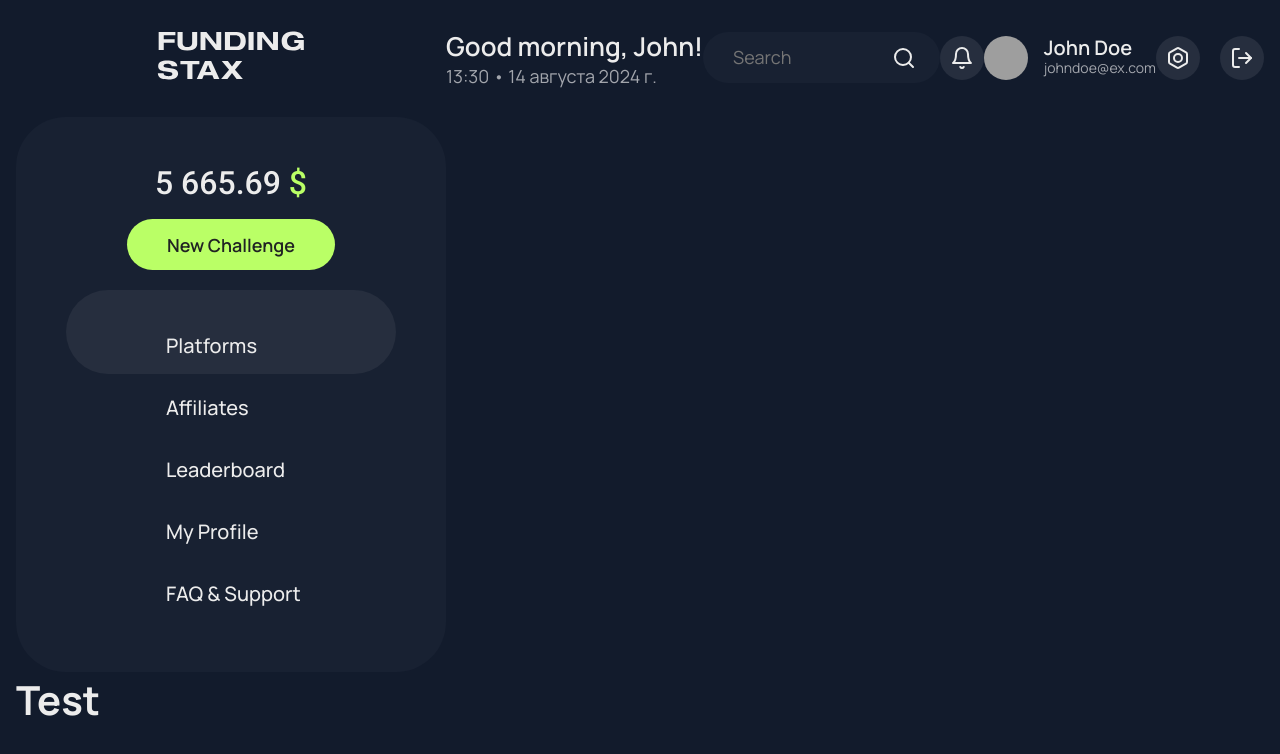
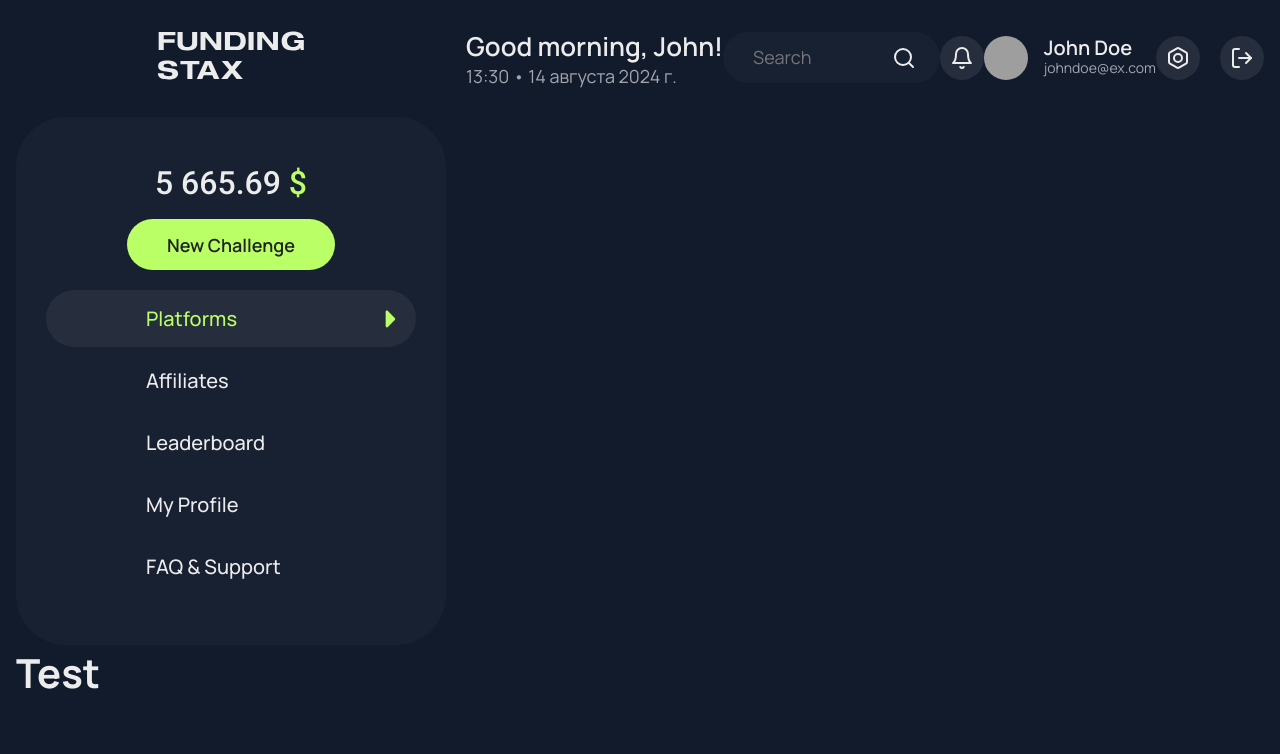
Before and after one commit to fenyadim/funding-stax-dashboard, a Next.js app: page / in a window 1280 px wide. Shown: the top 754 px of the page. Built offline with nearby package versions, Linux system fonts and the light colour scheme; grey boxes are pictures that could not be loaded.

Commit message:
Create sidebar

```diff
--- a/src/components/Header/Header.module.scss
+++ b/src/components/Header/Header.module.scss
@@ -1,5 +1,6 @@
 .headerWrapper {
   display: flex;
+  gap: 20px;
   align-items: center;
   margin-bottom: 25px;
 }
--- a/src/components/Sidebar/Sidebar.module.scss
+++ b/src/components/Sidebar/Sidebar.module.scss
@@ -4,7 +4,7 @@
   flex-direction: column;
   align-items: center;
   gap: 20px;
-  padding: 50px;
+  padding: 50px 30px;
   border-radius: 50px;
   width: var(--sidebar-width);
 }
@@ -28,6 +28,18 @@
   width: 100%;
 
   ul {
+    li {
+      border-radius: 50px;
+
+      &:hover {
+        background-color: var(--button-color);
+
+        a {
+          color: var(--accent-color);
+        }
+      }
+    }
+
     li > a {
       display: block;
       width: 350px;
@@ -42,12 +54,23 @@
 
 .activeTab {
   position: relative;
-  border-radius: 50px;
-  color: var(--accent-color);
   background-color: var(--button-color);
 
   &:before {
-    content: url("/arrow.svg");
+    content: '';
+    position: absolute;
+    display: block;
+    height: 18px;
+    width: 11px;
+    mask: url("/arrow.svg") no-repeat 50% 50%;
+    background-color: var(--accent-color);
+    mask-size: cover;
+    top: 50%;
+    right: 20px;
+    transform: translateY(-50%);
+  }
 
+  a {
+    color: var(--accent-color);
   }
 }
```
Also changed, not shown: public/arrow.svg.
